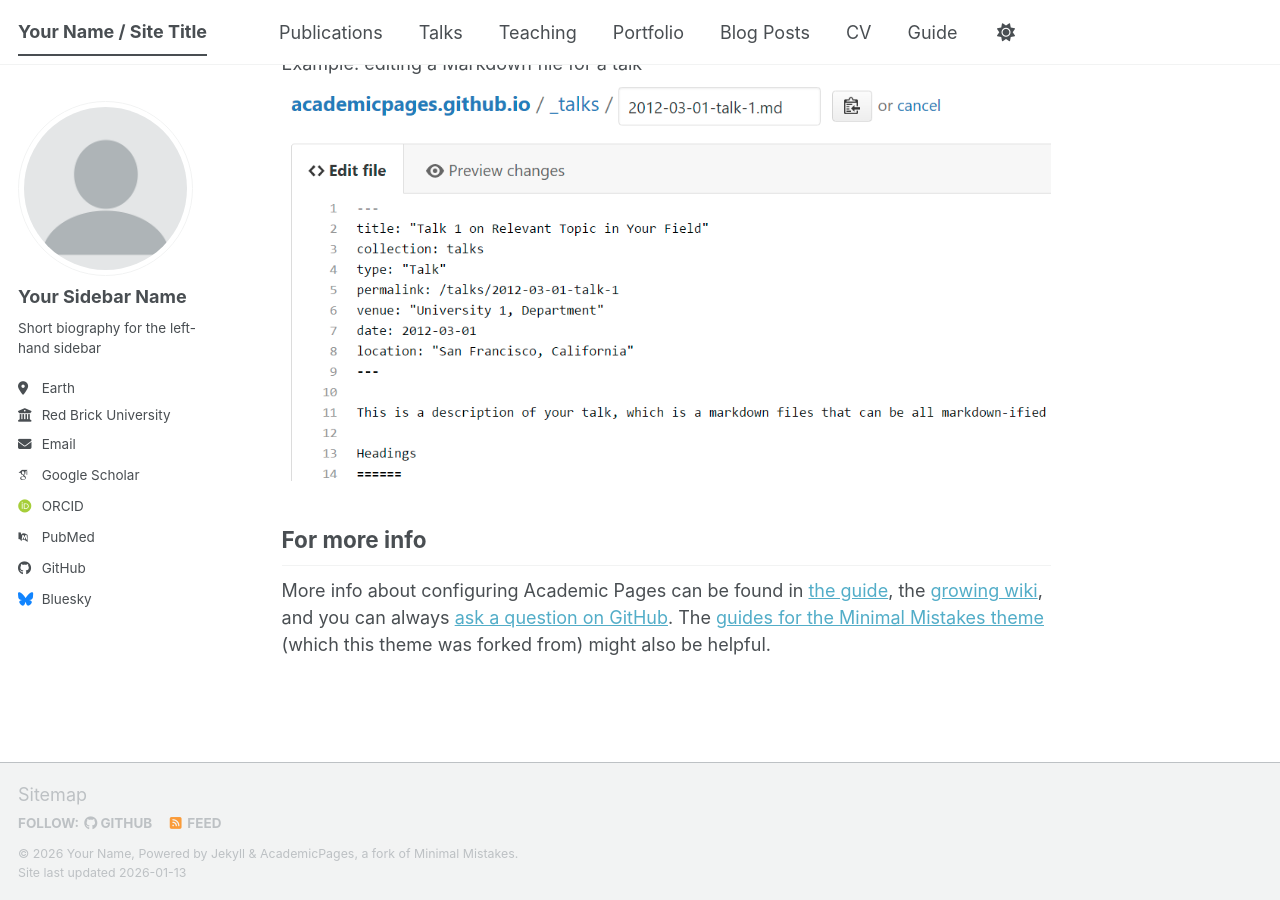
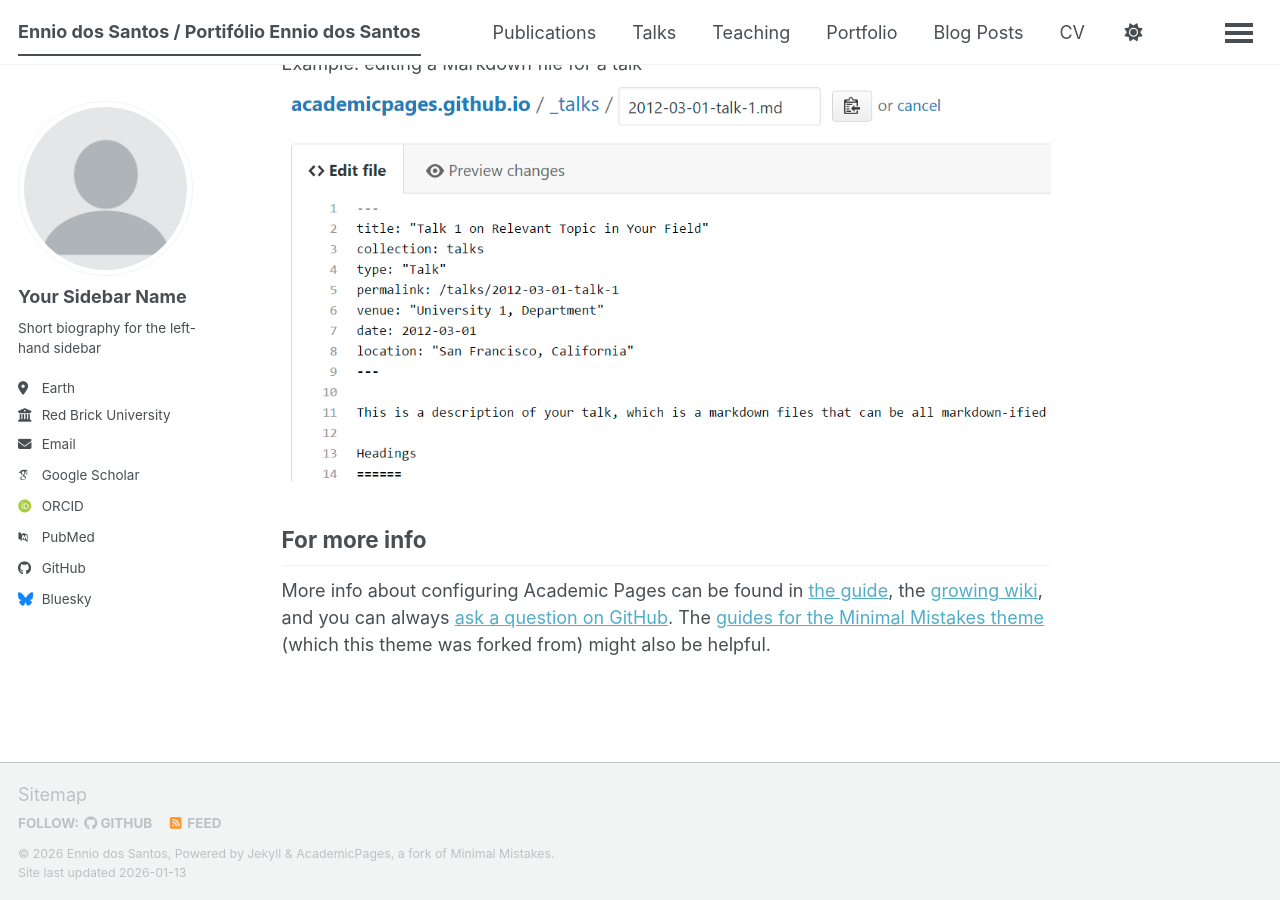
Before and after one commit to EnniodosSantos/enniobernardo.github.io, a Jekyll site: the page built from _pages/about.md, in a window 1280 px wide and 900 px high, scrolled down 2720 px. Built offline with Jekyll 4.4.1, drawn with Linux system fonts in a browser that asks for light colours; some web fonts are replaced; a script bundle is joined from its source files by our own code; library files that are not in the unit come from our copies.

Commit message:
Update _config.yml

```diff
--- a/_config.yml
+++ b/_config.yml
@@ -9,10 +9,10 @@
 # Basic Site Settings
 locale                   : "en-US"
 site_theme               : "default" # The available themes options are "default", "air", "sunrise", "mint", "dirt" and "contrast"
-title                    : "Your Name / Site Title"
+title                    : "Ennio dos Santos / Portifólio Ennio dos Santos"
 title_separator          : "-"
-name                     : &name "Your Name"
-description              : &description "Your Name's academic portfolio"   # Update this with a general description of your site, this is the default if not overridden by a page
+name                     : &name "Ennio dos Santos"
+description              : &description "Ennio dos Santos's academic portfolio"   # Update this with a general description of your site, this is the default if not overridden by a page
 url                      : https://academicpages.github.io # The base hostname & protocol for your site e.g. "https://[your GitHub username].github.io",
                                                            # or if you already have some other page hosted on Github then use "https://[your GitHub username].github.io/[Your Repo Name]"
 baseurl                  : "" # the subpath of your site, e.g. "/blog"
```
